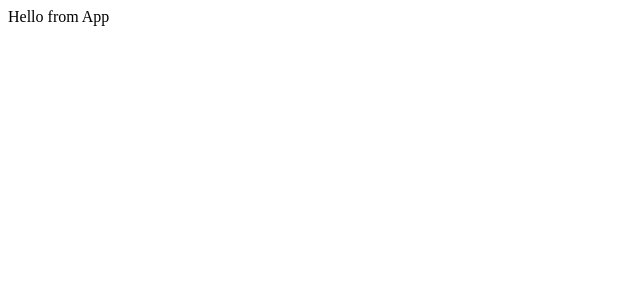
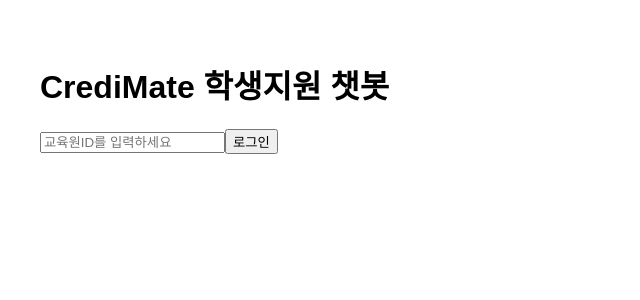
Before and after one commit to shonyebin/credimate-chatbot1, a React (Vite) app: page / in a window 1280 px wide. Shown: the top 300 px of the page, without its empty margins (0-640 px from the left). Built offline with nearby package versions, Linux system fonts and the light colour scheme.

Commit message:
Add files via upload

```diff
--- a/index.html
+++ b/index.html
@@ -2,9 +2,8 @@
 <html lang="ko">
   <head>
     <meta charset="UTF-8" />
-    <link rel="icon" href="/favicon.ico" />
+    <title>CrediMate 학생지원 챗봇</title>
     <meta name="viewport" content="width=device-width, initial-scale=1.0" />
-    <title>CrediMate</title>
   </head>
   <body>
     <div id="root"></div>
--- /dev/null
+++ b/public/index.css
@@ -0,0 +1 @@
+// placeholder for public/index.css
--- a/src/App.jsx
+++ b/src/App.jsx
@@ -1 +1,29 @@
-export default function App() { return <div>Hello from App</div>; }
+import React, { useState } from 'react'
+import Chatbot from './Chatbot'
+import Login from './Login'
+
+function App() {
+  const [studentId, setStudentId] = useState('')
+  const [loggedIn, setLoggedIn] = useState(false)
+
+  const handleLogin = (id) => {
+    setStudentId(id)
+    setLoggedIn(true)
+  }
+
+  return (
+    <div style={{ padding: '2rem', fontFamily: 'sans-serif' }}>
+      <h1>CrediMate 학생지원 챗봇</h1>
+      {!loggedIn ? (
+        <Login onLogin={handleLogin} />
+      ) : (
+        <>
+          <p>🤖: 토론</p>
+          <Chatbot studentId={studentId} />
+        </>
+      )}
+    </div>
+  )
+}
+
+export default App
--- a/src/Chatbot.jsx
+++ b/src/Chatbot.jsx
@@ -1 +1,51 @@
-export default function Chatbot() { return <div>Chatbot 기능</div>; }
+import React, { useState } from 'react'
+
+function Chatbot({ studentId }) {
+  const [input, setInput] = useState('')
+  const [error, setError] = useState('')
+
+  const handleSubmit = async (e) => {
+    e.preventDefault()
+    setError('')
+
+    if (!input.trim()) return
+
+    try {
+      const response = await fetch('https://api.openai.com/v1/chat/completions', {
+        method: 'POST',
+        headers: {
+          'Content-Type': 'application/json',
+          Authorization: 'Bearer YOUR_API_KEY_HERE'
+        },
+        body: JSON.stringify({
+          model: 'gpt-3.5-turbo',
+          messages: [{ role: 'user', content: input }]
+        })
+      })
+
+      if (!response.ok) throw new Error('API 요청 실패')
+
+      const data = await response.json()
+      console.log(data)
+    } catch (err) {
+      setError('⚠️ 오류가 발생했습니다. 다시 시도해주세요.')
+    }
+  }
+
+  return (
+    <div>
+      <p>🤖: <strong>{studentId}</strong>님 환영합니다.</p>
+      {error && <p>{error}</p>}
+      <form onSubmit={handleSubmit}>
+        <input
+          value={input}
+          onChange={(e) => setInput(e.target.value)}
+          placeholder="질문을 입력하세요..."
+        />
+        <button type="submit">보내기</button>
+      </form>
+    </div>
+  )
+}
+
+export default Chatbot
--- a/src/Login.jsx
+++ b/src/Login.jsx
@@ -1 +1,26 @@
-export default function Login() { return <div>Login 기능</div>; }
+import React, { useState } from 'react'
+
+function Login({ onLogin }) {
+  const [inputId, setInputId] = useState('')
+
+  const handleSubmit = (e) => {
+    e.preventDefault()
+    if (inputId.trim()) {
+      onLogin(inputId.trim())
+    }
+  }
+
+  return (
+    <form onSubmit={handleSubmit}>
+      <input
+        type="text"
+        value={inputId}
+        onChange={(e) => setInputId(e.target.value)}
+        placeholder="교육원ID를 입력하세요"
+      />
+      <button type="submit">로그인</button>
+    </form>
+  )
+}
+
+export default Login
--- a/src/main.jsx
+++ b/src/main.jsx
@@ -1 +1,9 @@
-import React from 'react'; import ReactDOM from 'react-dom'; import App from './App'; ReactDOM.render(<App />, document.getElementById('root'));
+import React from 'react'
+import ReactDOM from 'react-dom/client'
+import App from './App'
+
+ReactDOM.createRoot(document.getElementById('root')).render(
+  <React.StrictMode>
+    <App />
+  </React.StrictMode>
+)
--- a/vite.config.js
+++ b/vite.config.js
@@ -1 +1,9 @@
-export default { root: './' };
+import { defineConfig } from 'vite'
+import react from '@vitejs/plugin-react'
+
+export default defineConfig({
+  plugins: [react()],
+  build: {
+    outDir: 'dist',
+  },
+})
```
Also changed, not shown: package.json (+18 -1 lines), 1 other file (tests, documents, lock files or other folders).
